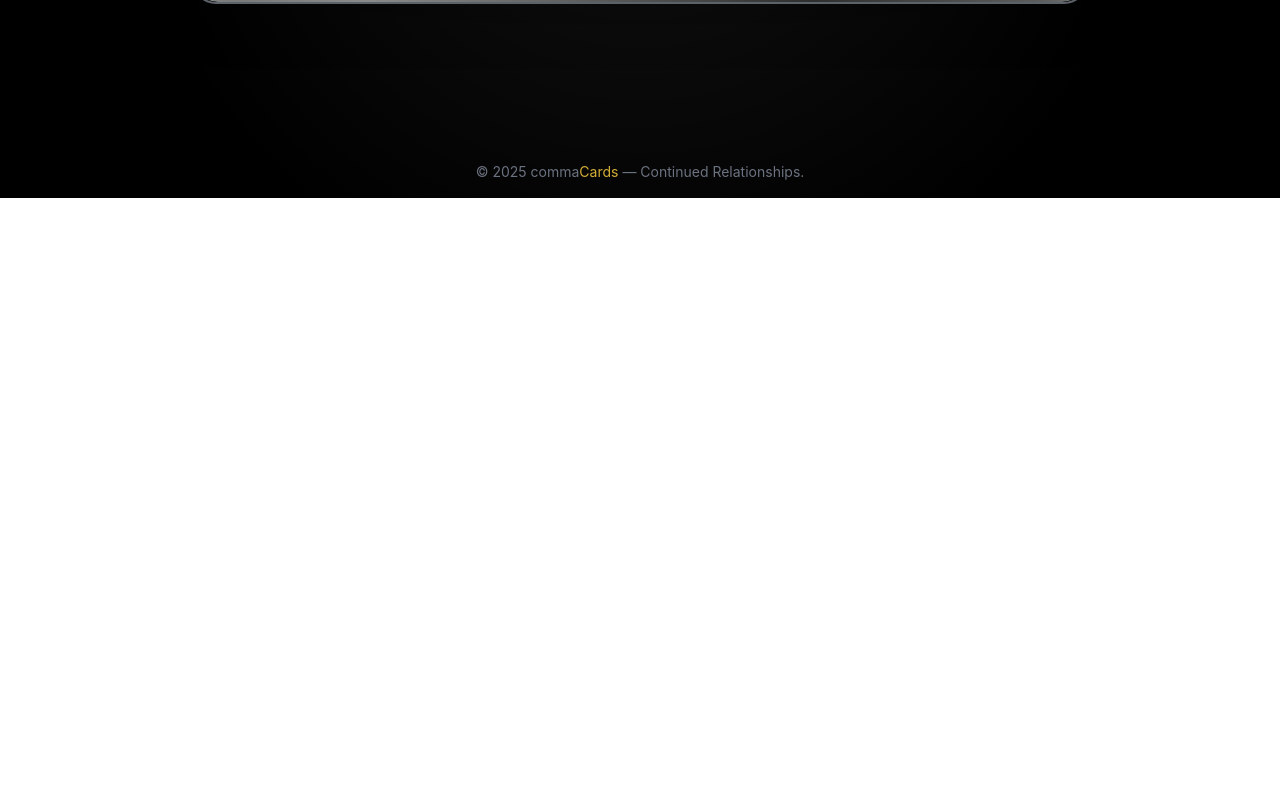
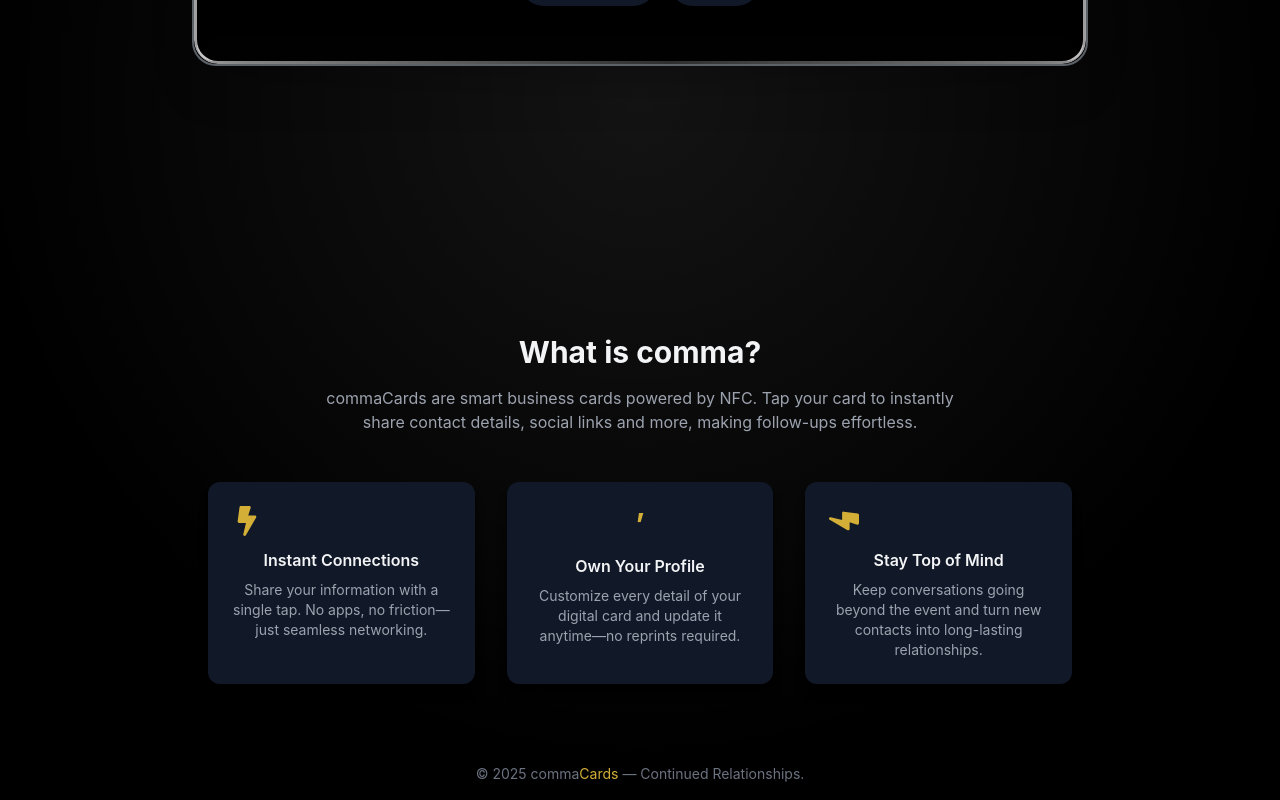
Before and after one commit to sandy-the-earth/nfc-frontend, a React (Vite) app: page / in a window 1280 px wide. Shown: the part 602-1402 px from the top of the page. Before the commit the page ends 800 px from the top, so only its background shows below. Built offline with nearby package versions, Linux system fonts and the light colour scheme.

Commit message:
feat: expand landing page content

```diff
--- a/src/pages/HomePage.jsx
+++ b/src/pages/HomePage.jsx
@@ -32,7 +32,7 @@ export default function HomePage() {
   useEffect(() => setMounted(true), []);
 
   return (
-    <div className="min-h-screen bg-black flex flex-col items-center px-4 relative">
+    <div className="bg-black flex flex-col items-center px-4 relative">
       <div className="background-glow" />
 
       <header className="w-full max-w-4xl py-4 flex justify-between items-center z-10">
@@ -47,11 +47,12 @@ export default function HomePage() {
         </button>
       </header>
 
-      <main className="flex-grow flex items-center justify-center w-full z-10">
-        <animated.div
-          style={entry}
-          className="gradient-border rounded-2xl sm:rounded-3xl overflow-hidden w-full max-w-2xl md:max-w-3xl lg:max-w-4xl aspect-[4/5] sm:aspect-[16/7] flex items-center justify-center border-2 border-gray-400/60 shadow-2xl bg-black"
-        >
+      <main className="w-full z-10">
+        <section className="min-h-screen flex items-center justify-center">
+          <animated.div
+            style={entry}
+            className="gradient-border rounded-2xl sm:rounded-3xl overflow-hidden w-full max-w-2xl md:max-w-3xl lg:max-w-4xl aspect-[4/5] sm:aspect-[16/7] flex items-center justify-center border-2 border-gray-400/60 shadow-2xl bg-black"
+          >
           <div className="card-container relative w-full h-full flex flex-col justify-center p-2 sm:p-8 md:p-12">
             {/* reflection only on md+ so no overflow on small */}
             <div className="hidden md:block card-reflection" />
@@ -106,6 +107,46 @@ export default function HomePage() {
             </animated.div>
           </div>
         </animated.div>
+        </section>
+
+        <section className="py-16 max-w-4xl mx-auto space-y-12">
+          <div className="text-center space-y-4 px-4">
+            <h2 className="text-2xl sm:text-3xl font-bold text-gray-100">What is comma?</h2>
+            <p className="text-gray-400 max-w-2xl mx-auto">
+              commaCards are smart business cards powered by NFC. Tap your card to instantly share contact details, social links and more, making follow-ups effortless.
+            </p>
+          </div>
+
+          <div className="grid gap-8 md:grid-cols-3 px-4">
+            <div className="bg-gray-900 rounded-xl p-6 text-center shadow-lg">
+              <div className="text-[#D4AF37] text-3xl mb-3">
+                <FaBolt />
+              </div>
+              <h3 className="font-semibold text-gray-100 mb-2">Instant Connections</h3>
+              <p className="text-gray-400 text-sm">
+                Share your information with a single tap. No apps, no friction—just seamless networking.
+              </p>
+            </div>
+            <div className="bg-gray-900 rounded-xl p-6 text-center shadow-lg">
+              <div className="text-[#D4AF37] text-3xl mb-3">
+                <span className="font-bold">’</span>
+              </div>
+              <h3 className="font-semibold text-gray-100 mb-2">Own Your Profile</h3>
+              <p className="text-gray-400 text-sm">
+                Customize every detail of your digital card and update it anytime—no reprints required.
+              </p>
+            </div>
+            <div className="bg-gray-900 rounded-xl p-6 text-center shadow-lg">
+              <div className="text-[#D4AF37] text-3xl mb-3">
+                <FaBolt className="rotate-90" />
+              </div>
+              <h3 className="font-semibold text-gray-100 mb-2">Stay Top of Mind</h3>
+              <p className="text-gray-400 text-sm">
+                Keep conversations going beyond the event and turn new contacts into long-lasting relationships.
+              </p>
+            </div>
+          </div>
+        </section>
       </main>
 
       <footer className="w-full max-w-4xl py-4 text-center text-sm text-gray-500 z-10">
```
